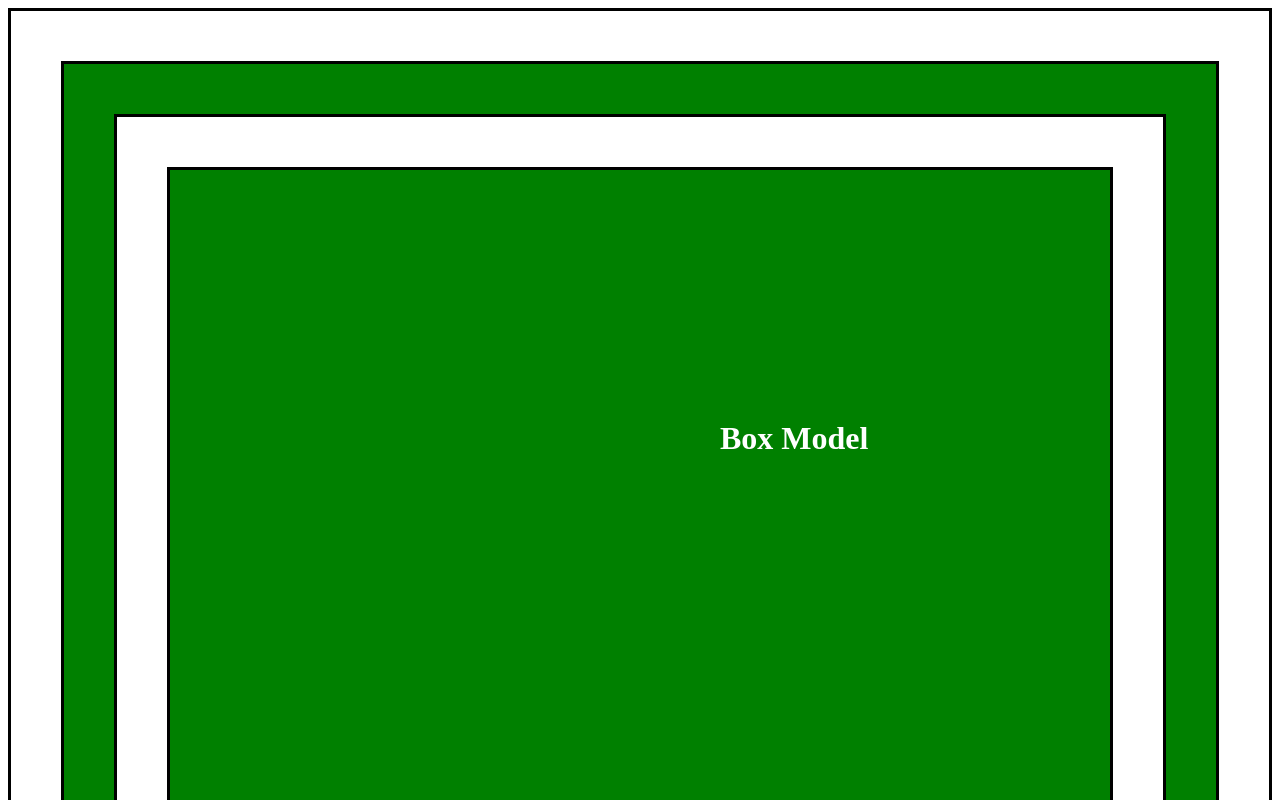
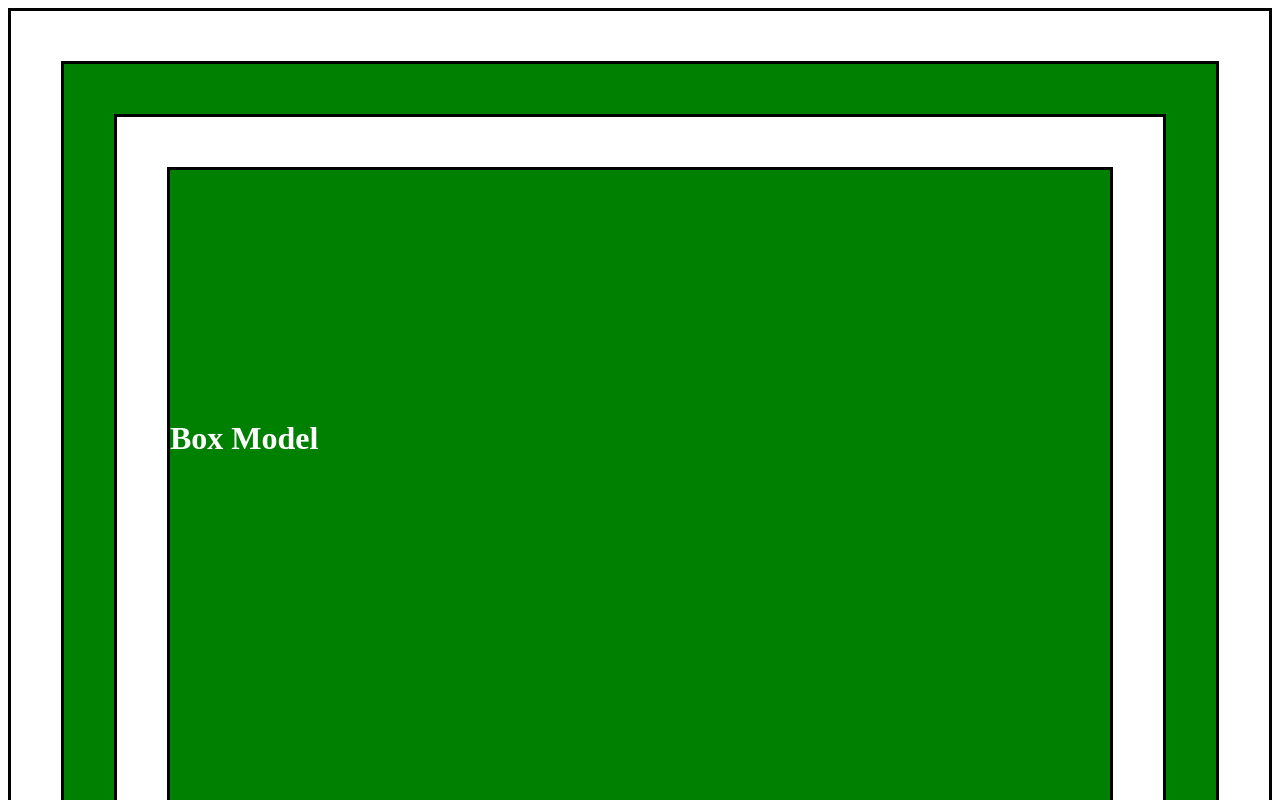
Before and after one commit to DixsonJohn/boxmodel_ex_1, a plain HTML site: page index.html in a window 1280 px wide. Shown: the top 800 px of the page. Drawn offline with Linux system fonts and the light colour scheme.

Commit message:
Update style.css

```diff
--- a/style.css
+++ b/style.css
@@ -14,9 +14,7 @@ div{
 #content-layer{
     background-color: green;
     color: white;
-    padding-left:50px;
 }
 h1{
     margin-top: 250px;
-    margin-left: 500px;
 }
```
